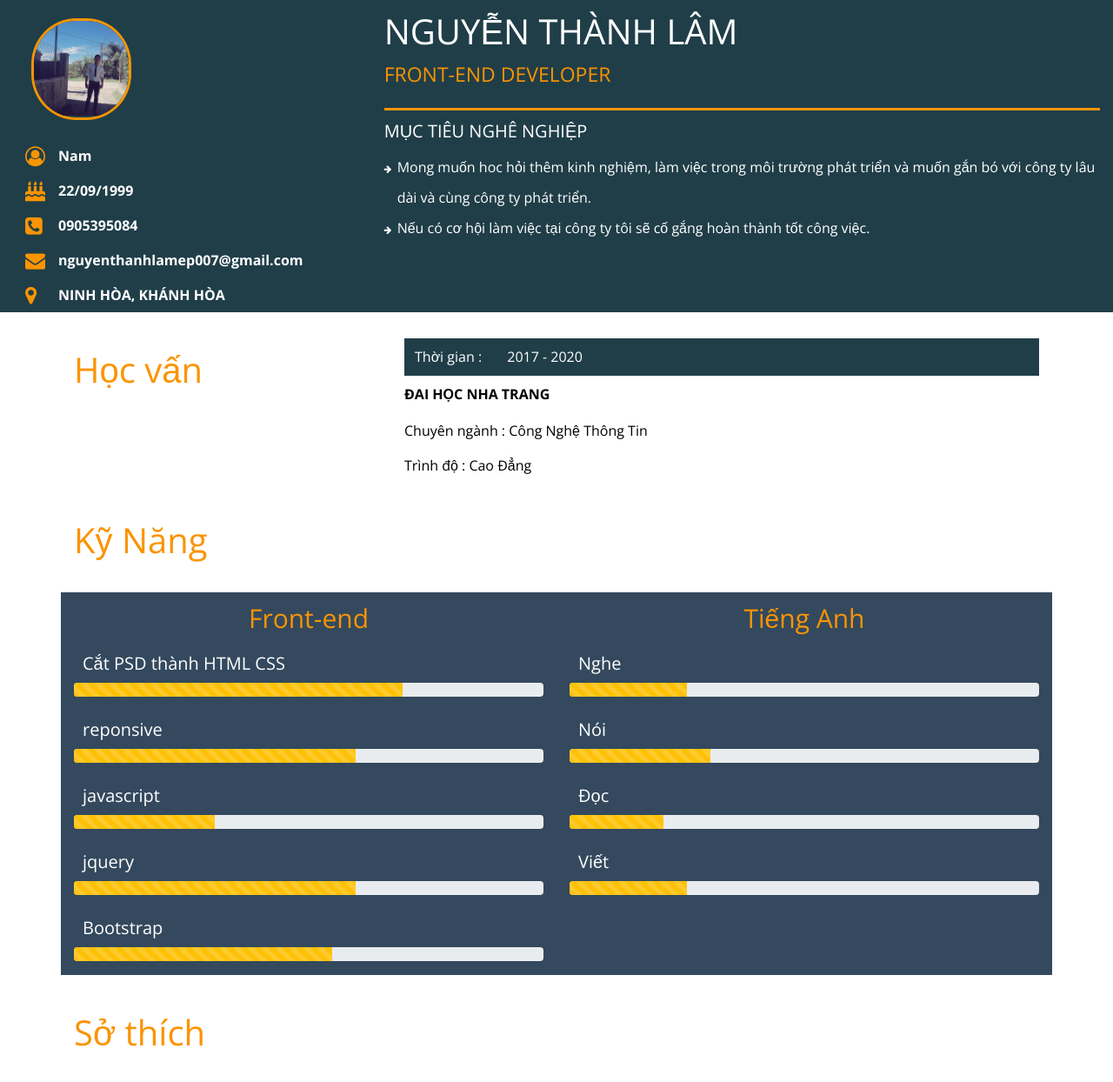
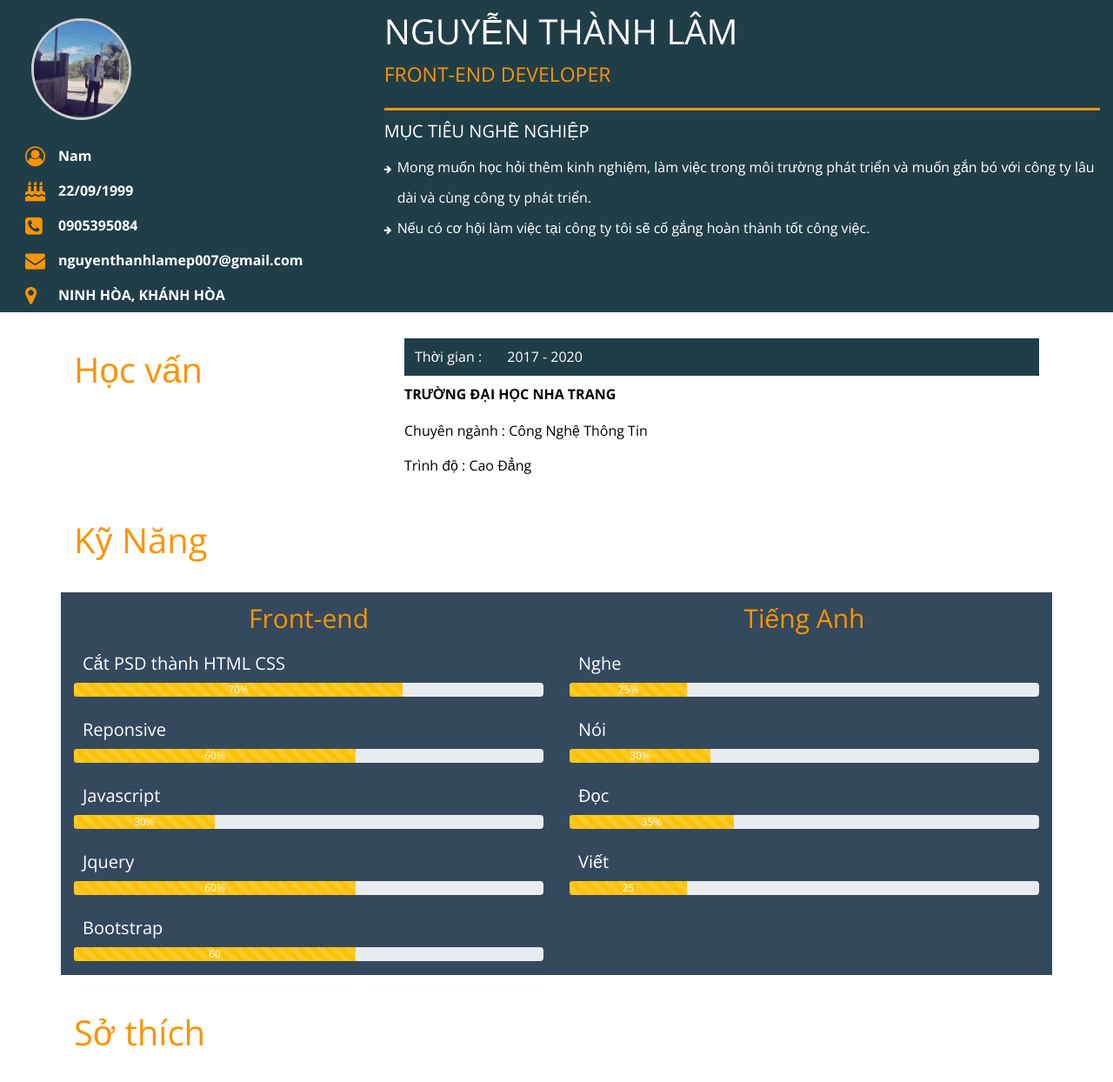
Before and after one commit to lamntu1999/lamntu1999.github.io, a plain HTML site: page index.html in a window 1280 px wide. Shown: the top 1244 px of the page at 87% size. Drawn offline with nearby package versions, Linux system fonts and the light colour scheme.

Commit message:
CV-ca-nhan

```diff
--- a/css/main.css
+++ b/css/main1.css
@@ -10,8 +10,8 @@ body{
 #header .logo{
     max-width: 29%;
     height: auto;
-    border: 3px solid #f39501;
-    border-radius: 45%;
+    border: 3px solid #cecece;
+    border-radius: 50%;
     overflow: hidden;
     margin: 21px;
 }
--- a/index.html
+++ b/index.html
@@ -9,7 +9,7 @@
   <!-- Bootstrap CSS -->
   <link rel="stylesheet" href="bootstrap/css/bootstrap.min.css">
   <link rel="stylesheet" href="icont-font/font-awesome/css/font-awesome.min.css">
-  <link rel="stylesheet" href="css/main.css">
+  <link rel="stylesheet" href="css/main1.css">
   <link rel="stylesheet" href="css/reset.css">
   <link rel="stylesheet" href="css/reponsive.css">
   <script src="js/jquery-3.3.1.slim.min.js"></script>
@@ -48,8 +48,8 @@
               </div>
             </div>
             <div class="target">
-              <h3>Mục tiêu nghê nghiệp</h3>
-              <p>Mong muốn hoc hỏi thêm kinh nghiệm, làm việc trong môi trường phát triển và muốn gắn bó với công ty lâu
+              <h3>Mục tiêu nghề nghiệp</h3>
+              <p>Mong muốn học hỏi thêm kinh nghiệm, làm việc trong môi trường phát triển và muốn gắn bó với công ty lâu
                 dài và cùng công ty phát triển.</p>
               <p>Nếu có cơ hội làm việc tại công ty tôi sẽ cố gắng hoàn thành tốt công việc.</p>
             </div>
@@ -73,7 +73,7 @@
                 <h3>Thời gian : <span>2017 - 2020</span> </h3>
               </div>
               <div class="describe">
-                <h3>Đai học nha trang</h3>
+                <h3> Trường Đại học nha trang</h3>
                 <p>Chuyên ngành : Công Nghệ Thông Tin</p>
                 <p>Trình độ : Cao Đẳng</p>
               </div>
@@ -103,35 +103,35 @@
                     <h3>Cắt PSD thành HTML CSS</h3>
                     <div class="progress mb-3">
                       <div class="progress-bar progress-bar-striped progress-bar-animated bg-warning" style="width: 70%"
-                        aria-valuenow="70" aria-valuemin="0" aria-valuemax="100"></div>
+                        aria-valuenow="70" aria-valuemin="0" aria-valuemax="100">70%</div>
                     </div>
                   </div>
                   <div class="col-md-12">
-                    <h3>reponsive</h3>
+                    <h3>Reponsive</h3>
                     <div class="progress mb-3">
                       <div class="progress-bar progress-bar-striped progress-bar-animated bg-warning" style="width: 60%"
-                        aria-valuenow="60" aria-valuemin="0" aria-valuemax="100"></div>
+                        aria-valuenow="60" aria-valuemin="0" aria-valuemax="100">60%</div>
                     </div>
                   </div>
                   <div class="col-md-12">
-                    <h3>javascript</h3>
+                    <h3>Javascript</h3>
                     <div class="progress mb-3">
                       <div class="progress-bar progress-bar-striped progress-bar-animated bg-warning" style="width: 30%"
-                        aria-valuenow="25" aria-valuemin="0" aria-valuemax="100"></div>
+                        aria-valuenow="25" aria-valuemin="0" aria-valuemax="100">30%</div>
                     </div>
                   </div>
                   <div class="col-md-12">
-                    <h3>jquery</h3>
+                    <h3>Jquery</h3>
                     <div class="progress mb-3">
                       <div class="progress-bar progress-bar-striped progress-bar-animated bg-warning" style="width: 60%"
-                        aria-valuenow="60" aria-valuemin="0" aria-valuemax="100"></div>
+                        aria-valuenow="60" aria-valuemin="0" aria-valuemax="100">60%</div>
                     </div>
                   </div>
                   <div class="col-md-12">
                     <h3>Bootstrap</h3>
                     <div class="progress mb-3">
-                      <div class="progress-bar progress-bar-striped progress-bar-animated bg-warning" style="width: 55%"
-                        aria-valuenow="55" aria-valuemin="0" aria-valuemax="100"></div>
+                      <div class="progress-bar progress-bar-striped progress-bar-animated bg-warning" style="width: 60%"
+                        aria-valuenow="60" aria-valuemin="0" aria-valuemax="100">60</div>
                     </div>
                   </div>
                 </div>
@@ -148,28 +148,28 @@
                     <h3>Nghe</h3>
                     <div class="progress mb-3">
                       <div class="progress-bar progress-bar-striped progress-bar-animated bg-warning" style="width: 25%"
-                        aria-valuenow="35" aria-valuemin="0" aria-valuemax="100"></div>
+                        aria-valuenow="25" aria-valuemin="0" aria-valuemax="100">25%</div>
                     </div>
                   </div>
                   <div class="col-md-12">
                     <h3>Nói</h3>
                     <div class="progress mb-3">
                       <div class="progress-bar progress-bar-striped progress-bar-animated bg-warning" style="width: 30%"
-                        aria-valuenow="30" aria-valuemin="0" aria-valuemax="100"></div>
+                        aria-valuenow="30" aria-valuemin="0" aria-valuemax="100">30%</div>
                     </div>
                   </div>
                   <div class="col-md-12">
                     <h3>Đọc</h3>
                     <div class="progress mb-3">
-                      <div class="progress-bar progress-bar-striped progress-bar-animated bg-warning" style="width: 20%"
-                        aria-valuenow="20" aria-valuemin="0" aria-valuemax="100"></div>
+                      <div class="progress-bar progress-bar-striped progress-bar-animated bg-warning" style="width: 35%"
+                        aria-valuenow="35" aria-valuemin="0" aria-valuemax="100">35%</div>
                     </div>
                   </div>
                   <div class="col-md-12">
                     <h3>Viết</h3>
                     <div class="progress mb-3">
                       <div class="progress-bar progress-bar-striped progress-bar-animated bg-warning" style="width: 25%"
-                        aria-valuenow="25" aria-valuemin="0" aria-valuemax="100"></div>
+                        aria-valuenow="25%" aria-valuemin="0" aria-valuemax="100">25</div>
                     </div>
                   </div>
                 </div>
```
